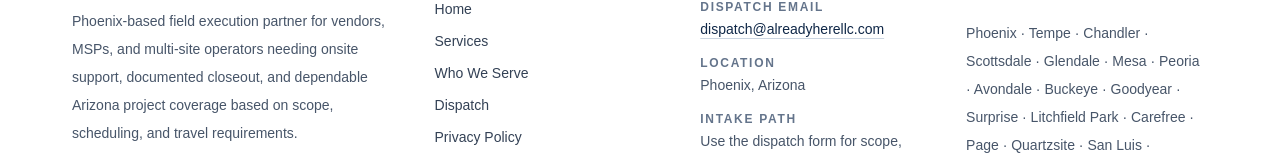
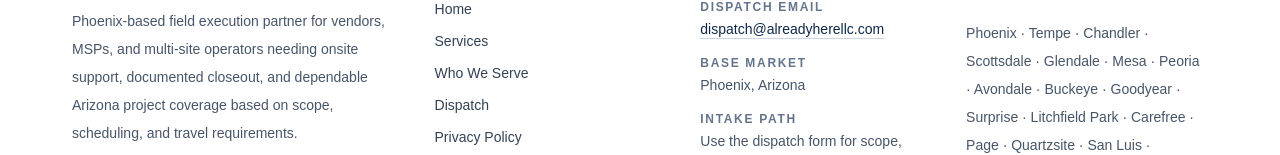
Before and after one commit to quantam101/already-here-llc, a Next.js app: page /contact in a window 1280 px wide. Shown: the part 2046-2201 px from the top of the page. Built offline with nearby package versions, Linux system fonts and the light colour scheme; no server answers.

Commit message:
Clean up contact page and footer dispatch contact

```diff
--- a/app/contact/page.tsx
+++ b/app/contact/page.tsx
@@ -1,5 +1,5 @@
+import { siteConfig } from '@/lib/site';
 import { DispatchForm } from '../../components/DispatchForm';
-import { siteConfig } from '@/lib/site';
 
 const intakeItems = [
   'Site city and any known access constraints',
--- a/components/Footer.tsx
+++ b/components/Footer.tsx
@@ -68,12 +68,14 @@ export function Footer() {
                 {siteConfig.email}
               </a>
             </p>
+
             <p>
               <span className="block text-xs font-semibold uppercase tracking-[0.14em] text-slate-500">
-                Location
+                Base market
               </span>
               {siteConfig.city}
             </p>
+
             <p>
               <span className="block text-xs font-semibold uppercase tracking-[0.14em] text-slate-500">
                 Intake path
```
